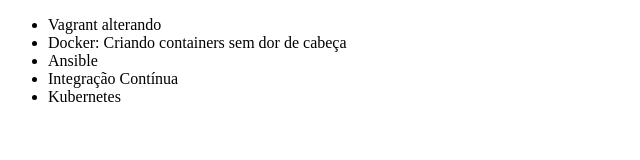
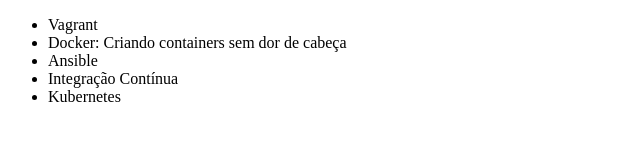
Before and after one commit to biancands/curso-git, a plain HTML site: page index.html in a window 1280 px wide. Shown: the full height of the page, 0-640 px from the left. Drawn offline with Linux system fonts and the light colour scheme.

Commit message:
Revert "Alterando o código"
This reverts commit 838982f8834fc34363172b8421b5b724ce916d3e.

```diff
--- a/index.html
+++ b/index.html
@@ -6,7 +6,7 @@
 </head>
 <body>
     <ul>
-        <li>Vagrant alterando</li>
+        <li>Vagrant</li>
         <li>Docker: Criando containers sem dor de cabeça</li>
         <li>Ansible</li>
         <li>Integração Contínua</li>
```
